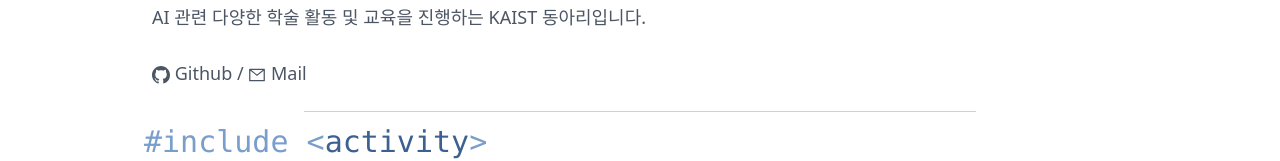
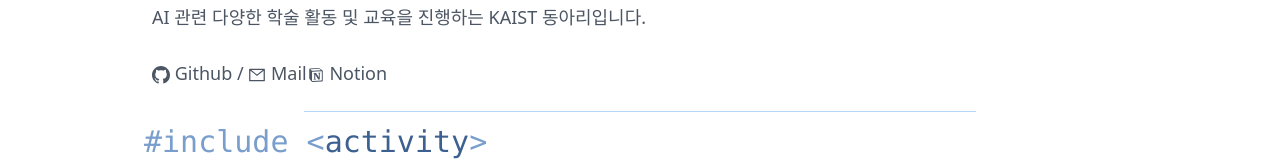
Before and after one commit to kaist-include/kaist-include.github.io, a Next.js app: page / in a window 1280 px wide. Shown: the part 165-326 px from the top of the page. Built offline with nearby package versions, Linux system fonts and the light colour scheme.

Commit message:
Update index.tsx

```diff
--- a/pages/index.tsx
+++ b/pages/index.tsx
@@ -6,6 +6,7 @@ import Config from '../libs/config'
 
 import { BsGithub } from 'react-icons/bs'
 import { AiOutlineMail } from 'react-icons/ai'
+import { RiNotionFill } from "react-icons/ri";
 import Section from '../components/frontpage/section'
 import SectionSubtitle from '../components/frontpage/section-subtitle'
 
@@ -28,6 +29,9 @@ const Index: NextPage = () => {
           &nbsp;/&nbsp;
           <Link href={`mailto:${Config.staffMail}`} passHref>
             <a><AiOutlineMail className='inline' /> Mail</a>
+          </Link>
+          <Link href={'https://include-kaist.notion.site/'} passHref>
+            <a><RiNotionFill className='inline' /> Notion</a>
           </Link>
         </Section>
         <hr className='border-incl-200 max-w-2xl mx-auto my-3' />
```
